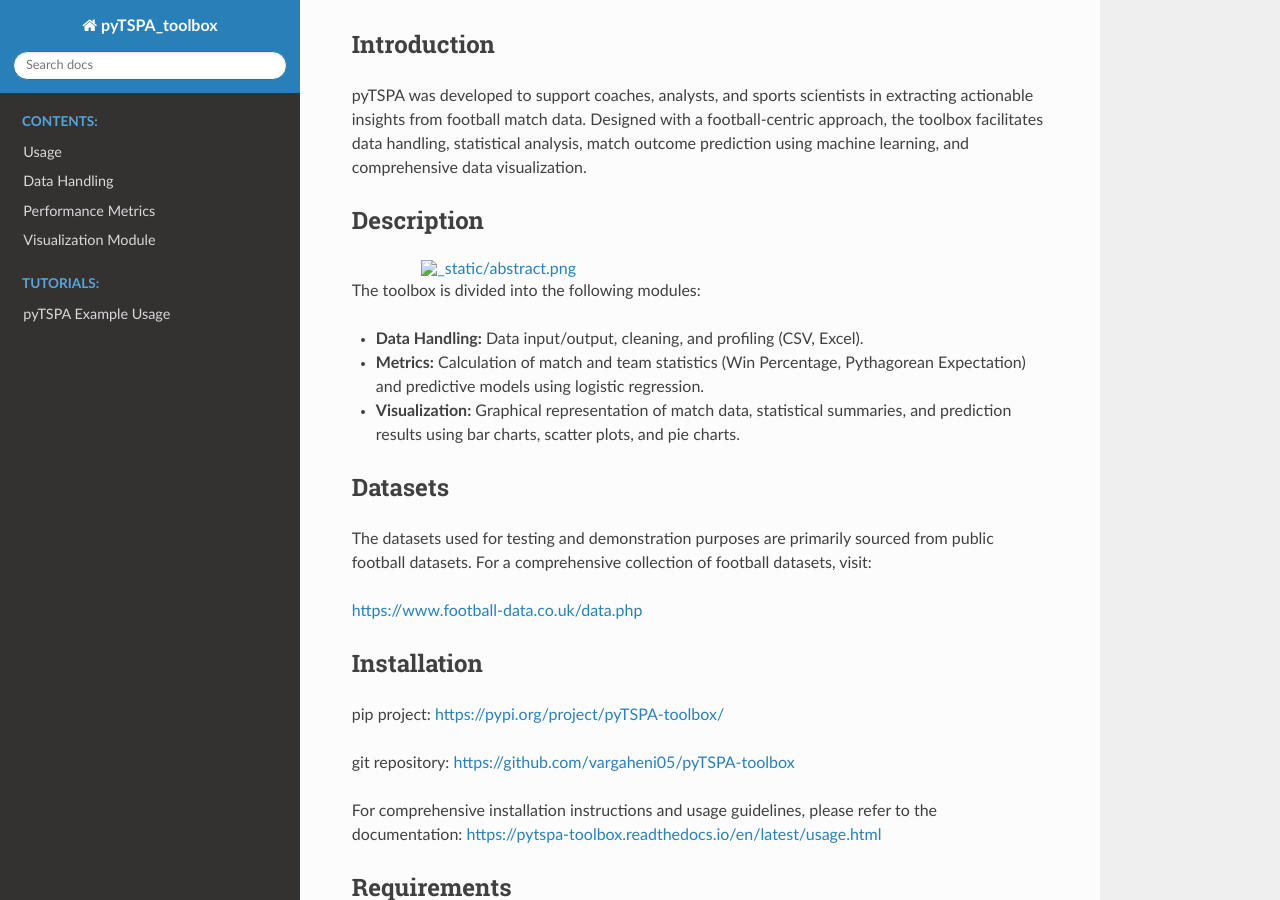
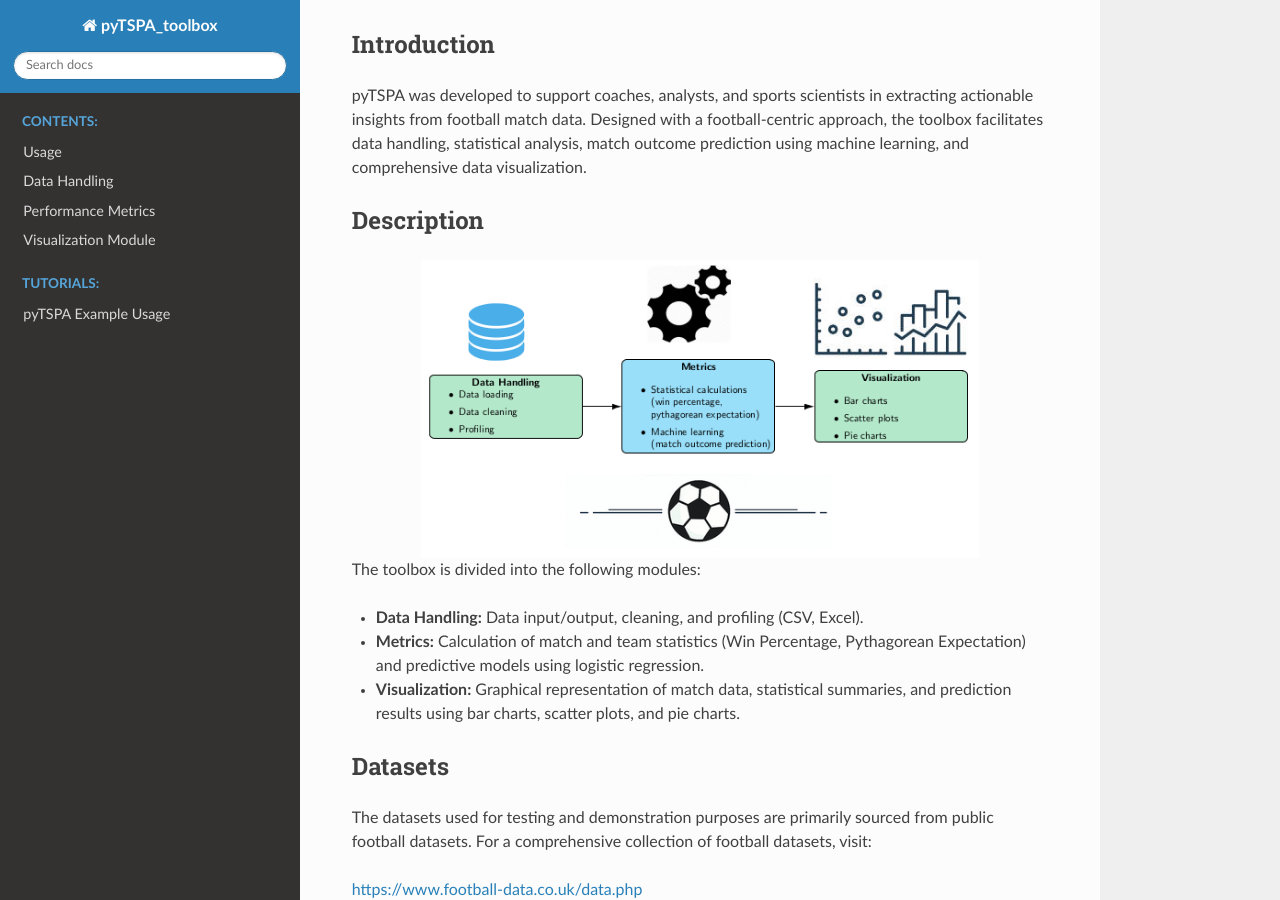
Before and after one commit to vargaheni05/pyTSPA-toolbox, a Sphinx documentation site: the page built from docs/source/index.rst, in a window 1280 px wide and 900 px high, scrolled down 324 px. Built offline with Sphinx 7.4.7 and the Read the Docs theme 3.1.0, drawn with Linux system fonts in a browser that asks for light colours; pages that are not in the unit, such as notebooks, are missing from menus.

Commit message:
Update index.rst

```diff
--- a/docs/source/index.rst
+++ b/docs/source/index.rst
@@ -15,7 +15,7 @@
 Description
 -----------
 
-.. image:: _static/abstract.png
+.. image:: abstract.png
    :width: 80%
    :align: center
 
```
